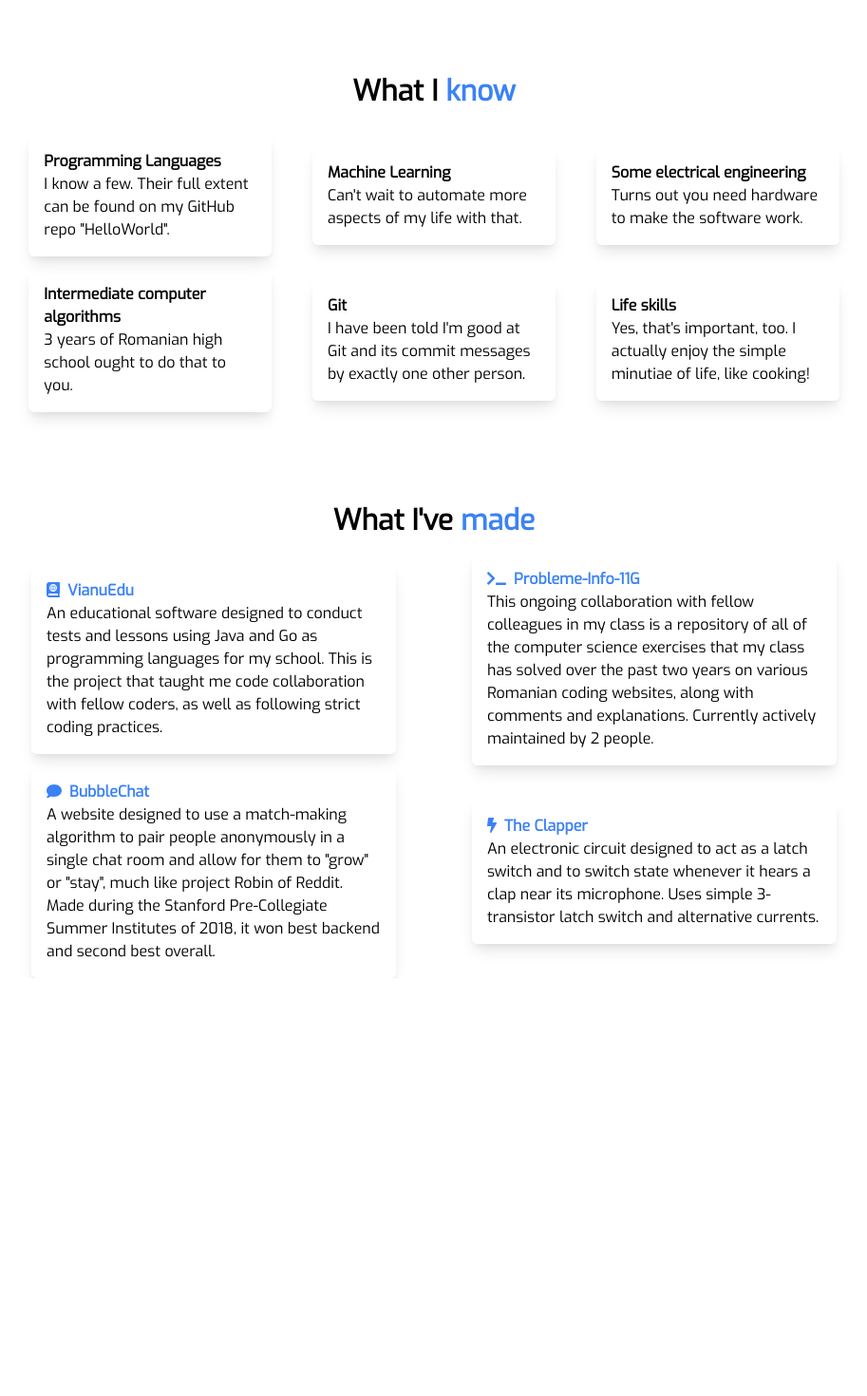
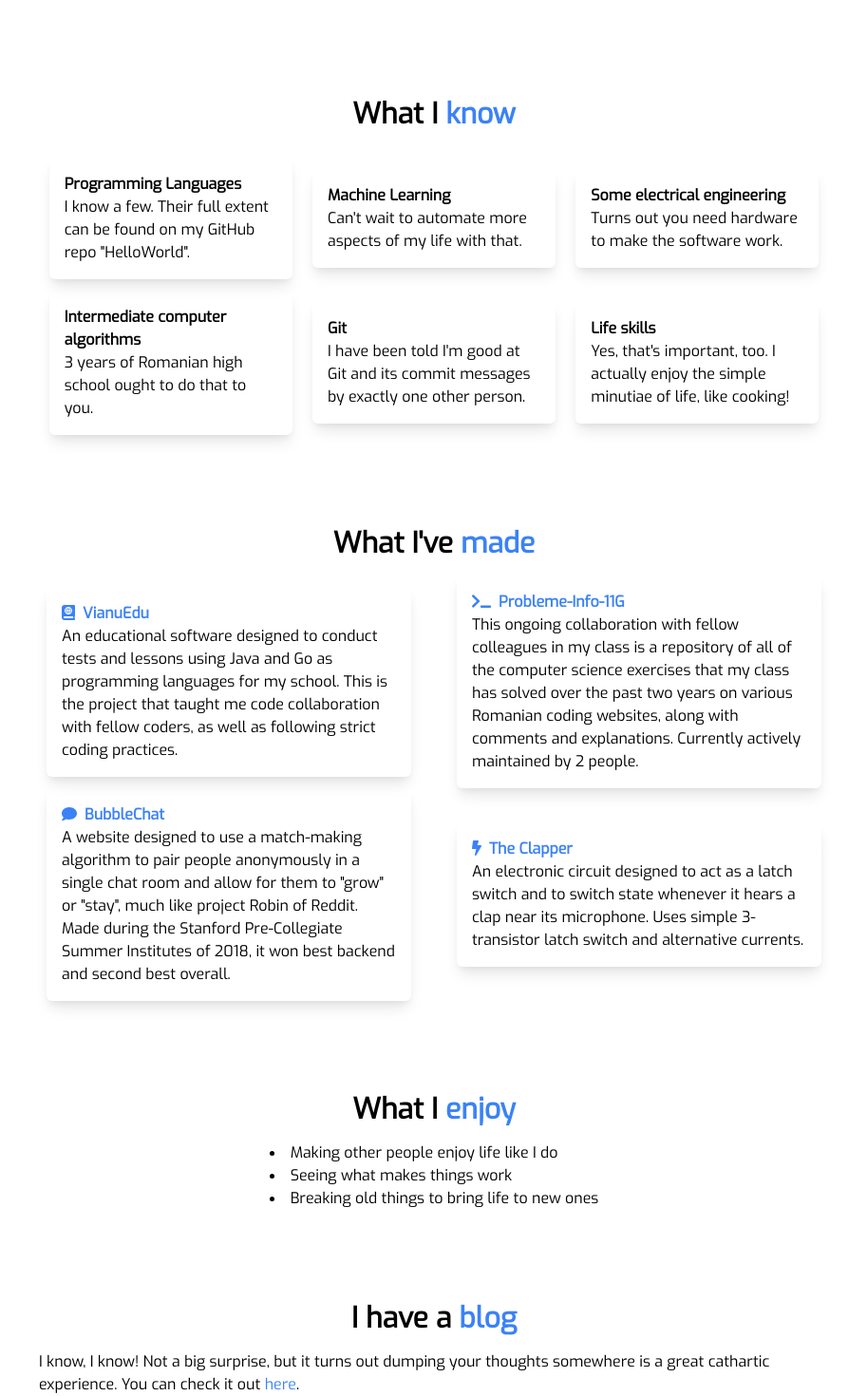
Before and after one commit to StormFireFox1/Homepage-Old, a Next.js app: page / in a window 1280 px wide. Shown: the part 1046-2516 px from the top of the page at 95% size, without its empty margins (183-1096 px from the left). Before the commit the page ends 2076 px from the top, so only its background shows below. Built offline with nearby package versions, Linux system fonts and the light colour scheme.

Commit message:
Add blog plug

```diff
--- a/components/AboutMe.tsx
+++ b/components/AboutMe.tsx
@@ -1,5 +1,6 @@
 import { DateTime } from "luxon";
 import { Ref } from "react";
+import Link from 'next/link';
 
 import Header from 'components/Header';
 import SkillCardGallery from 'components/SkillCardGallery';
@@ -15,7 +16,7 @@ const AboutMe = (props: AboutMeProps) => {
   const age = birthday.until(DateTime.now()).length('years').toFixed(0);
   return (
     <>
-      <main ref={aboutMeRef} className="w-screen max-w-4xl min-h-screen h-24 mx-auto my-auto pt-8 max-h-96 font-exo">
+      <main ref={aboutMeRef} className="w-screen max-w-4xl min-h-screen h-24 mx-auto my-auto p-8 max-h-96 font-exo">
         <p className="pt-5">I&apos;m a {age}-year-old student at UC San Diego, and I <i>really</i> like computers. Maybe too much.</p>
         <p className="py-2">It started with video games, but evolved into spending time tinkering with computers, exploding
           transistors, and messing with Vim configs. Now I mostly spend time on actual productive side-projects
@@ -26,6 +27,17 @@ const AboutMe = (props: AboutMeProps) => {
         <SkillCardGallery />
         <Header text="What I've made" />
         <ProjectCardGallery />
+        <Header text="What I enjoy" />
+        <div className="flex flex-col flex-wrap justify-around">
+          <ul className="list-disc list-inside my-0 mx-auto">
+            <li>Making other people enjoy life like I do</li>
+            <li>Seeing what makes things work</li>
+            <li>Breaking old things to bring life to new ones</li>
+          </ul>
+        </div>
+        <Header text="I have a blog" />
+        <p>I know, I know! Not a big surprise, but it turns out dumping your thoughts somewhere is a great cathartic experience.
+          You can check it out <Link href="https://blog.stormhub.io"><a className="text-blue-500">here</a></Link>.</p>
       </main>
     </>
   );
```
